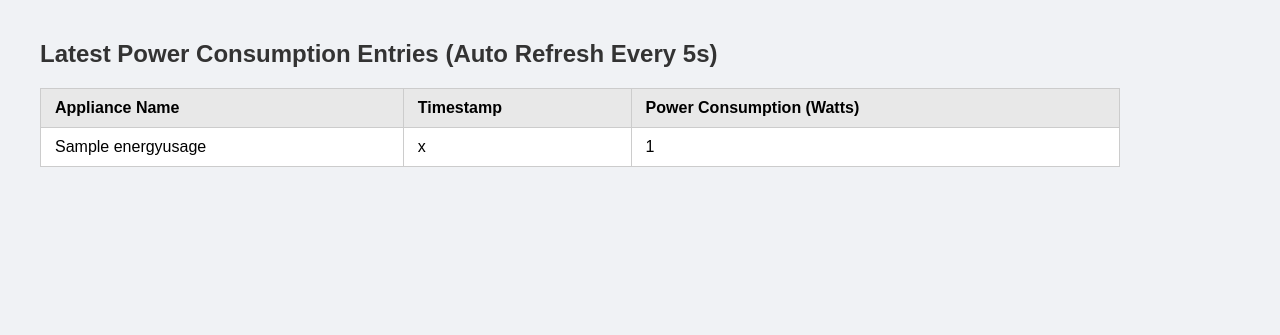
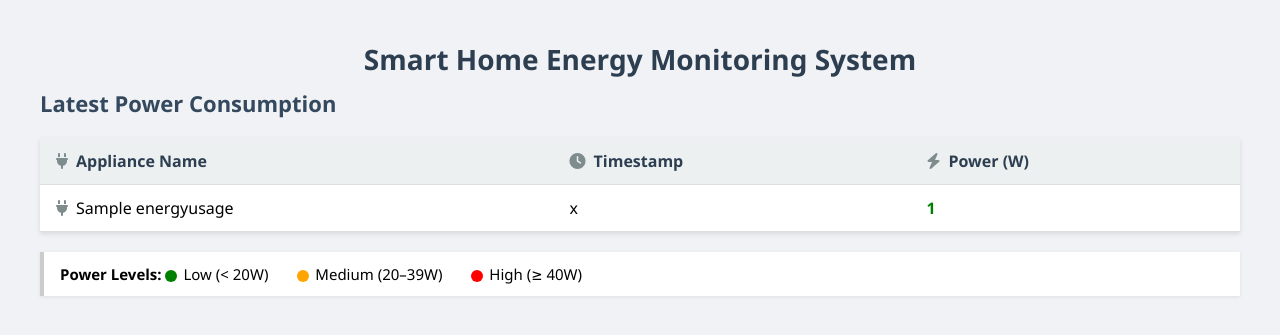
Before and after one commit to Vijay-MK/SES_Assignment1, a Flask app: page / in a window 1280 px wide. Shown: the top 335 px of the page. Run offline with Flask 3, Linux system fonts and the light colour scheme; tables that the repository leaves empty hold one stand-in row (values such as "Sample post").

Commit message:
Enahnce latest power consumption dashboard UI

```diff
--- a/smartHomeSystem/templates/index.html
+++ b/smartHomeSystem/templates/index.html
@@ -2,41 +2,122 @@
 <html lang="en">
 <head>
     <meta charset="UTF-8">
-    <title>Latest Power Consumption Entries</title>
+    <title>Smart Home Energy Monitoring System</title>
+    <link rel="stylesheet" href="https://cdnjs.cloudflare.com/ajax/libs/font-awesome/6.5.0/css/all.min.css">
     <style>
         body {
-            font-family: Arial, sans-serif;
+            font-family: 'Segoe UI', Tahoma, Geneva, Verdana, sans-serif;
             margin: 40px;
             background-color: #f0f2f5;
         }
+        h1 {
+            font-size: 28px;
+            color: #2c3e50;
+            margin-bottom: 10px;
+	    text-align: center;
+        }
+        .section-header {
+            display: flex;
+            align-items: center;
+            justify-content: space-between;
+        }
         h2 {
-            color: #333;
+            font-size: 22px;
+            color: #34495e;
+            margin: 0;
+        }
+        .refresh-icon {
+            font-size: 16px;
+            animation: spin 1s linear infinite;
+            margin-left: 10px;
+            color: #2980b9;
+        }
+        @keyframes spin {
+            0% { transform: rotate(0deg); }
+            100% { transform: rotate(360deg); }
         }
         table {
-            width: 90%;
+            width: 100%;
             border-collapse: collapse;
             margin-top: 20px;
             background-color: #fff;
+            box-shadow: 0 2px 5px rgba(0,0,0,0.1);
         }
         th, td {
-            padding: 10px 14px;
-            border: 1px solid #ccc;
+            padding: 12px 16px;
+            border-bottom: 1px solid #ddd;
             text-align: left;
         }
         th {
-            background-color: #e8e8e8;
+            background-color: #ecf0f1;
+            font-weight: 600;
+            color: #2c3e50;
         }
+        tr:hover {
+            background-color: #f9f9f9;
+        }
+        .appliance-icon {
+            margin-right: 8px;
+            color: #7f8c8d;
+        }
+        .power-low {
+            color: green;
+            font-weight: bold;
+        }
+        .power-medium {
+            color: orange;
+            font-weight: bold;
+        }
+        .power-high {
+            color: red;
+            font-weight: bold;
+        }
+
+        .legend {
+            margin-top: 20px;
+            background-color: #fff;
+            padding: 12px 16px;
+            border-left: 4px solid #ccc;
+            box-shadow: 0 1px 4px rgba(0,0,0,0.08);
+            font-size: 15px;
+        }
+
+        .legend-item {
+            display: inline-block;
+            margin-right: 25px;
+        }
+
+        .legend-color {
+            display: inline-block;
+            width: 12px;
+            height: 12px;
+            margin-right: 6px;
+            border-radius: 50%;
+            vertical-align: middle;
+        }
+
+        .legend-low { background-color: green; }
+        .legend-medium { background-color: orange; }
+        .legend-high { background-color: red; }
     </style>
 </head>
 <body>
 
-    <h2>Latest Power Consumption Entries (Auto Refresh Every 5s)</h2>
-    <table id="latest-entries-table">
+    <h1>Smart Home Energy Monitoring System</h1>
+
+    <div class="section-header">
+        <h2>
+            Latest Power Consumption
+            <i class="fas fa-sync-alt refresh-icon" id="refresh-spinner" style="display: none;"></i>
+        </h2>
+    </div>
+
+    <table>
         <thead>
             <tr>
-                <th>Appliance Name</th>
-                <th>Timestamp</th>
-                <th>Power Consumption (Watts)</th>
+                <th><i class="fas fa-plug appliance-icon"></i>Appliance Name</th>
+                <th><i class="fas fa-clock appliance-icon"></i>Timestamp</th>
+                <th><i class="fas fa-bolt appliance-icon"></i>Power (W)</th>
             </tr>
         </thead>
         <tbody id="latest-entries-body">
@@ -44,34 +125,60 @@
         </tbody>
     </table>
 
+    <!-- 🔹 Legend -->
+    <div class="legend">
+        <strong>Power Levels:</strong>
+        <span class="legend-item"><span class="legend-color legend-low"></span>Low (&lt; 20W)</span>
+        <span class="legend-item"><span class="legend-color legend-medium"></span>Medium (20–39W)</span>
+        <span class="legend-item"><span class="legend-color legend-high"></span>High (≥ 40W)</span>
+    </div>
+
     <script>
+        const iconMap = {
+            "Smart-AirConditioner": "fa-wind",
+            "Smart-WaterHeater": "fa-hot-tub",
+            "Smart-Refrigerator": "fa-snowflake",
+            "Smart-WashingMachine": "fa-soap"
+        };
+
+        function getPowerClass(power) {
+            if (power >= 40) return 'power-high';
+            else if (power >= 20) return 'power-medium';
+            else return 'power-low';
+        }
+
         function loadLatestEntries() {
+            const spinner = document.getElementById("refresh-spinner");
+            spinner.style.display = "inline-block";
+
             fetch('/api/latest')
                 .then(response => response.json())
                 .then(data => {
                     const tableBody = document.getElementById('latest-entries-body');
-                    tableBody.innerHTML = ''; // Clear existing rows
+                    tableBody.innerHTML = '';
 
-                    // Only take the latest 5 entries (they are already sorted DESC)
                     data.slice(0, 5).forEach(entry => {
                         const row = document.createElement('tr');
+                        const iconClass = iconMap[entry.applianceName] || "fa-plug";
+                        const powerClass = getPowerClass(entry.powerConsumption);
+
                         row.innerHTML = `
-                            <td>${entry.applianceName}</td>
+                            <td><i class="fas ${iconClass} appliance-icon"></i>${entry.applianceName}</td>
                             <td>${entry.timeStamp}</td>
-                            <td>${entry.powerConsumption}</td>
+                            <td class="${powerClass}">${entry.powerConsumption}</td>
                         `;
                         tableBody.appendChild(row);
                     });
                 })
                 .catch(error => {
                     console.error('Error fetching latest entries:', error);
+                })
+                .finally(() => {
+                    setTimeout(() => spinner.style.display = "none", 300);
                 });
         }
 
-        // Initial load
         loadLatestEntries();
-
-        // Auto-refresh every 5 seconds
         setInterval(loadLatestEntries, 5000);
     </script>
 
```
Also changed, not shown: smartHomeSystem/smart_home_mgmt.db, 1 other file.
